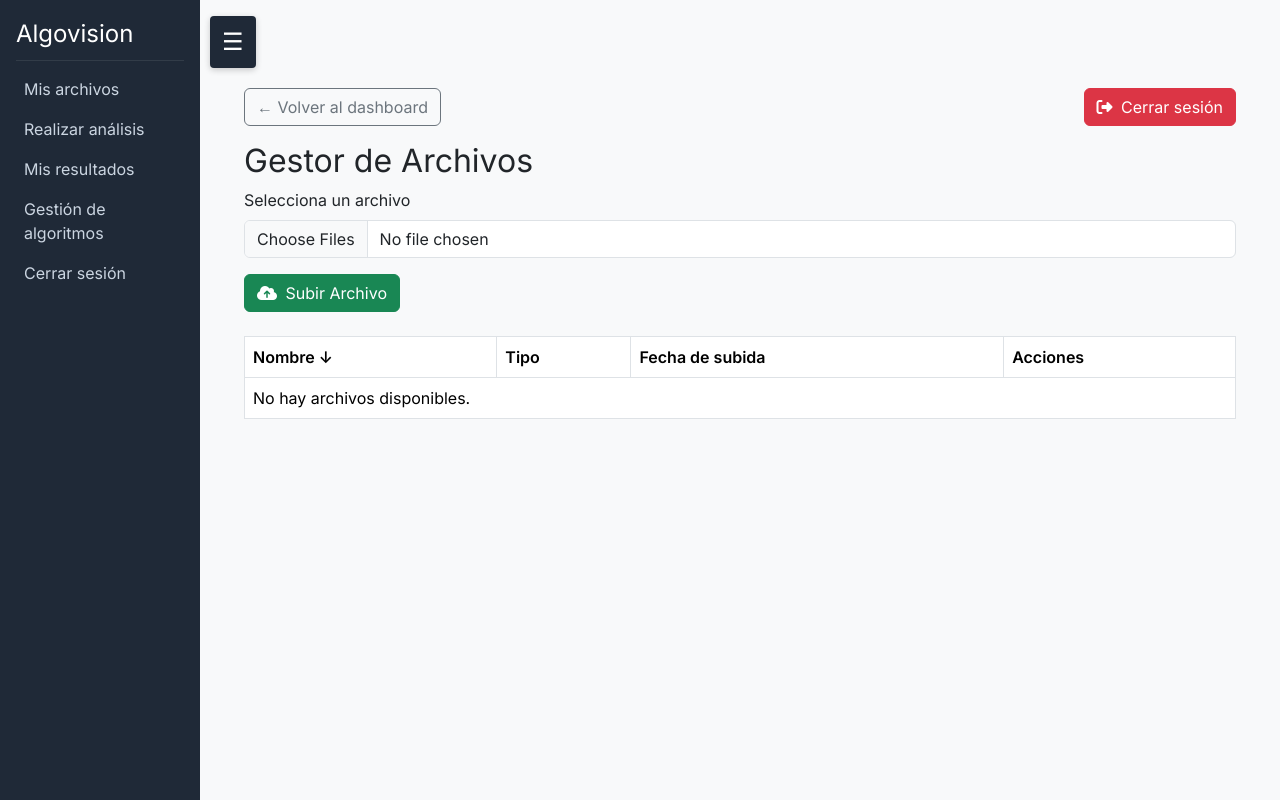
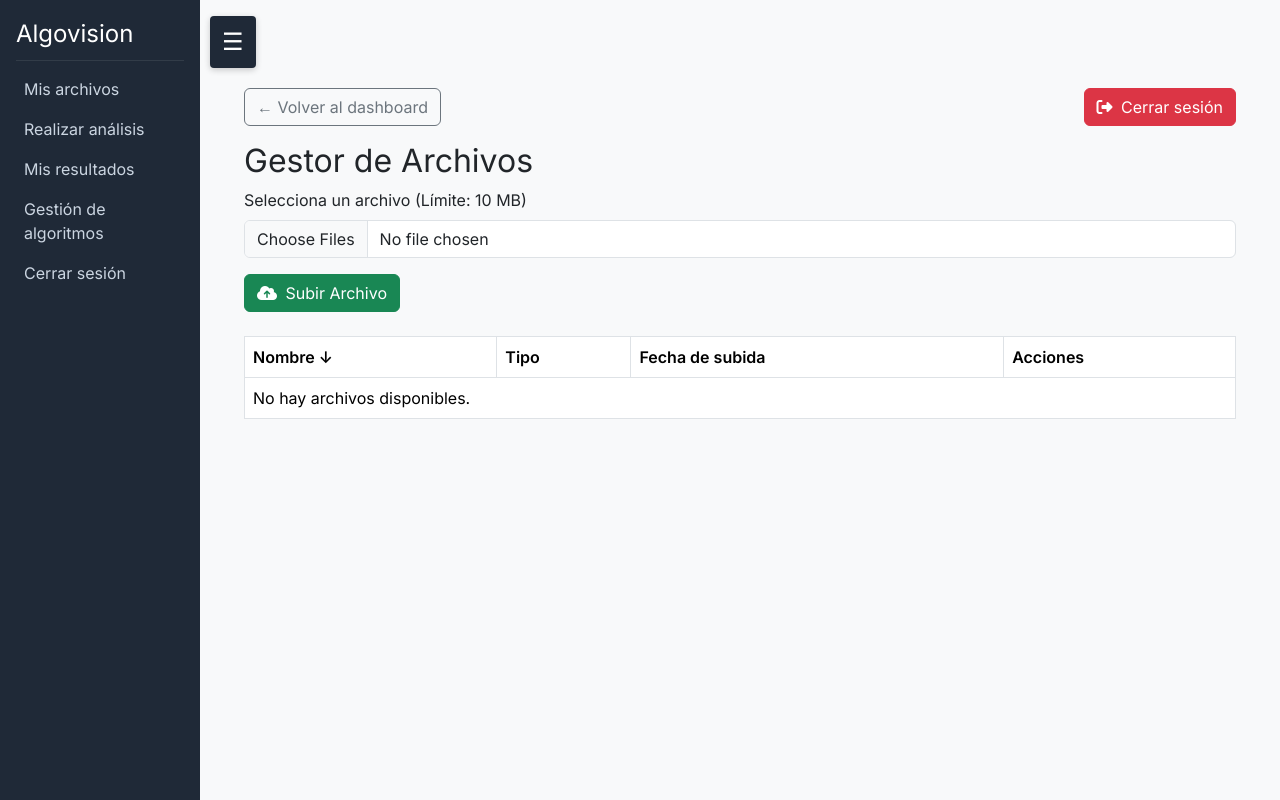
Before and after one commit to rubengm4/TFG, a Django app: page /files/ in a window 1280 px wide. Run offline with Django 4.2, Linux system fonts and the light colour scheme; the visitor is signed in with stand-in values (Sample User, id 1); data that the repository does not hold is empty; parts of the project's set-up code (start-up, migrations or seed data) failed here and were passed over.

Commit message:
File size limit

```diff
--- a/algovision/fv_analysis/views.py
+++ b/algovision/fv_analysis/views.py
@@ -69,12 +69,26 @@ class FileManagerView(LoginRequiredMixin, View):
 
         uploaded_files = request.FILES.getlist('files')
 
+        # Tamaño máximo de archivo admitido (en MB)
+        MAX_FILE_SIZE_MB = 10
+        MAX_FILE_SIZE_BYTES = MAX_FILE_SIZE_MB * 1024 * 1024
+
         if uploaded_files:
             existing_names = File.objects.filter(
                 user=request.user).values_list('file', flat=True)
             existing_file_names = [os.path.basename(n) for n in existing_names]
 
             for uploaded_file in uploaded_files:
+                # Validar tamaño
+                if uploaded_file.size > MAX_FILE_SIZE_BYTES:
+                    print("HOLA")
+                    messages.error(
+                        request,
+                        f"El archivo '{uploaded_file.name}' supera el límite de {MAX_FILE_SIZE_MB} MB."
+                    )
+                    continue
+
+                # Validar tipo
                 file_type = getattr(uploaded_file, 'content_type', None)
                 if not file_type or not (
                     file_type.startswith('image/') or
--- a/algovision/templates/file_manager.html
+++ b/algovision/templates/file_manager.html
@@ -39,7 +39,7 @@
     <form method="post" enctype="multipart/form-data" class="mb-4">
         {% csrf_token %}
         <div class="mb-3">
-            <label for="fileInput" class="form-label">Selecciona un archivo</label>
+            <label for="fileInput" class="form-label">Selecciona un archivo (Límite: 10 MB)</label>
             <input class="form-control" type="file" name="files" id="fileInput" accept=".csv,image/*,video/*" multiple required>
         </div>
         <button type="submit" class="btn btn-success">
```
